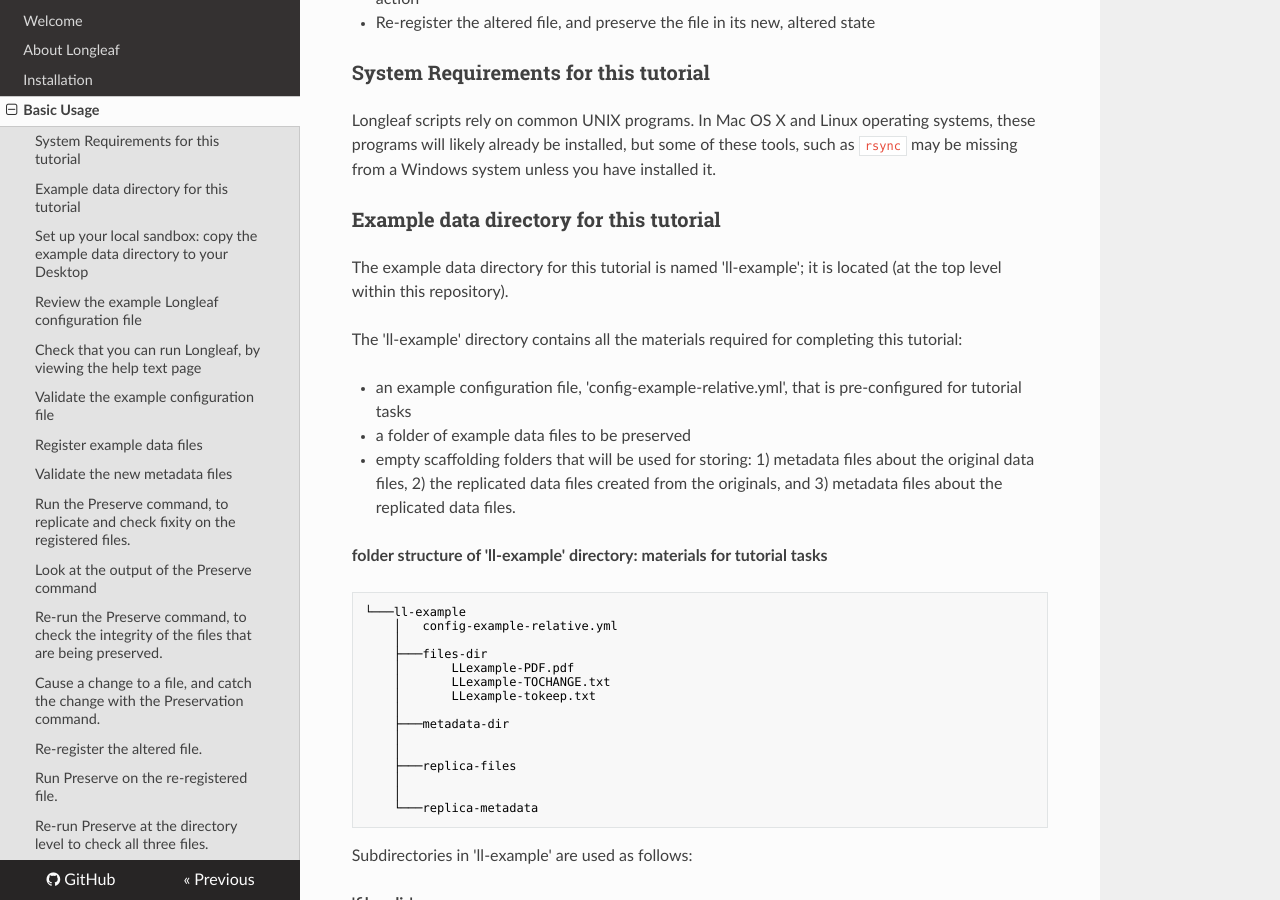
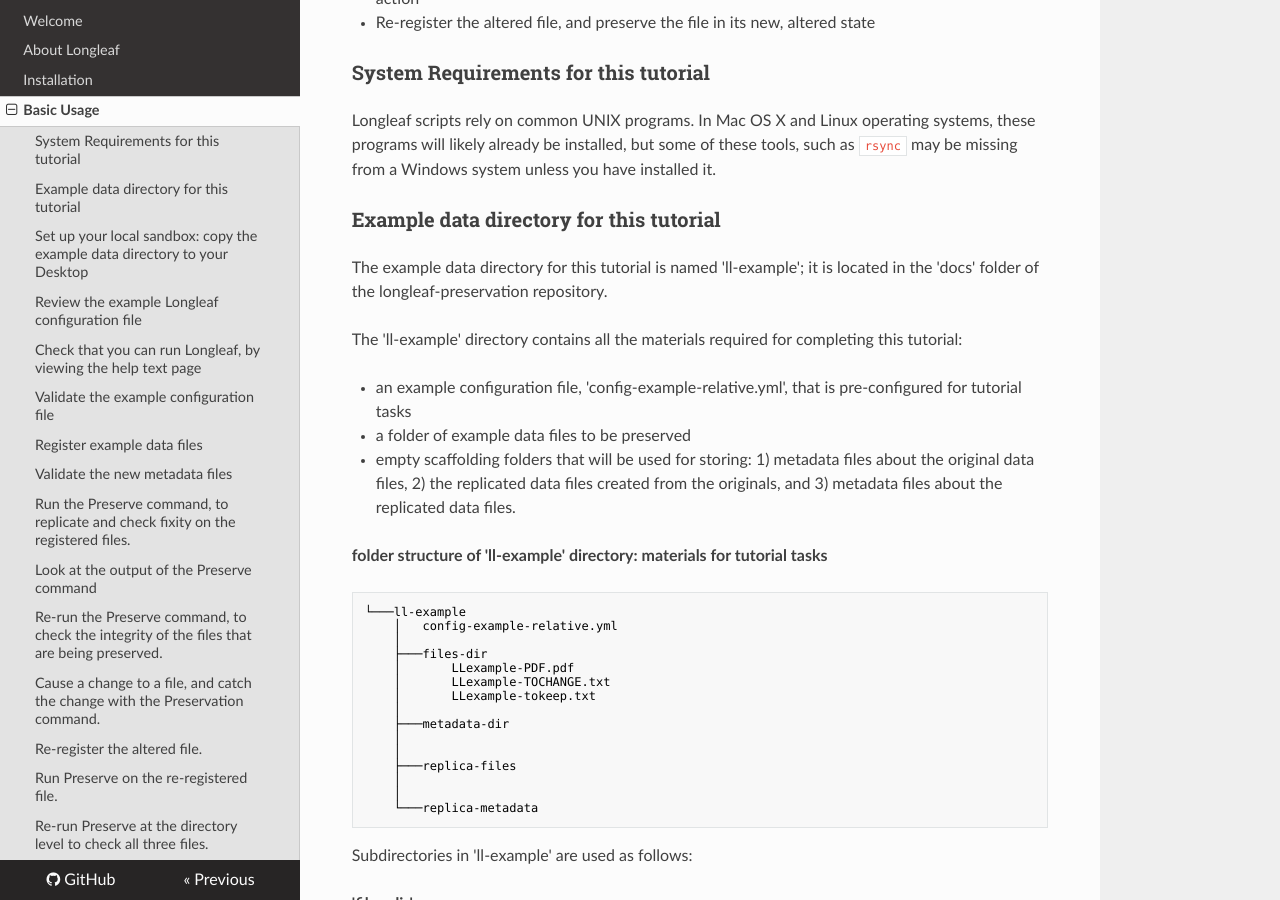
Before and after one commit to UNC-Libraries/longleaf-preservation, an MkDocs documentation site: the page built from docs/quickstart.md, in a window 1280 px wide and 900 px high, scrolled down 456 px. Built offline with MkDocs 1.6.1, drawn with Linux system fonts in a browser that asks for light colours; nearby versions of some CDN libraries.

Commit message:
update wording about location of example data directory in tutorial

```diff
--- a/docs/quickstart.md
+++ b/docs/quickstart.md
@@ -15,7 +15,7 @@ This tutorial provides an introduction to the basic functionality of Longleaf by
 Longleaf scripts rely on common UNIX programs. In Mac OS X and Linux operating systems, these programs will likely already be installed, but some of these tools, such as `rsync` may be missing from a Windows system unless you have installed it.
 
 ### Example data directory for this tutorial
-The example data directory for this tutorial is named 'll-example'; it is located (at the top level within this repository).
+The example data directory for this tutorial is named 'll-example'; it is located in the 'docs' folder of the longleaf-preservation repository.
 
 The 'll-example' directory contains all the materials required for completing this tutorial:
 
```
